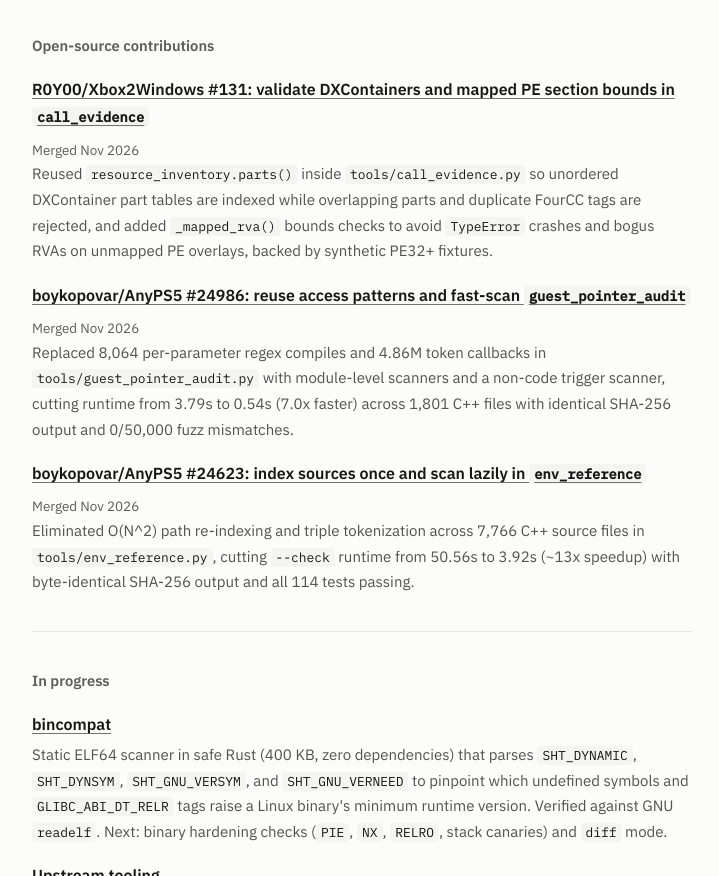
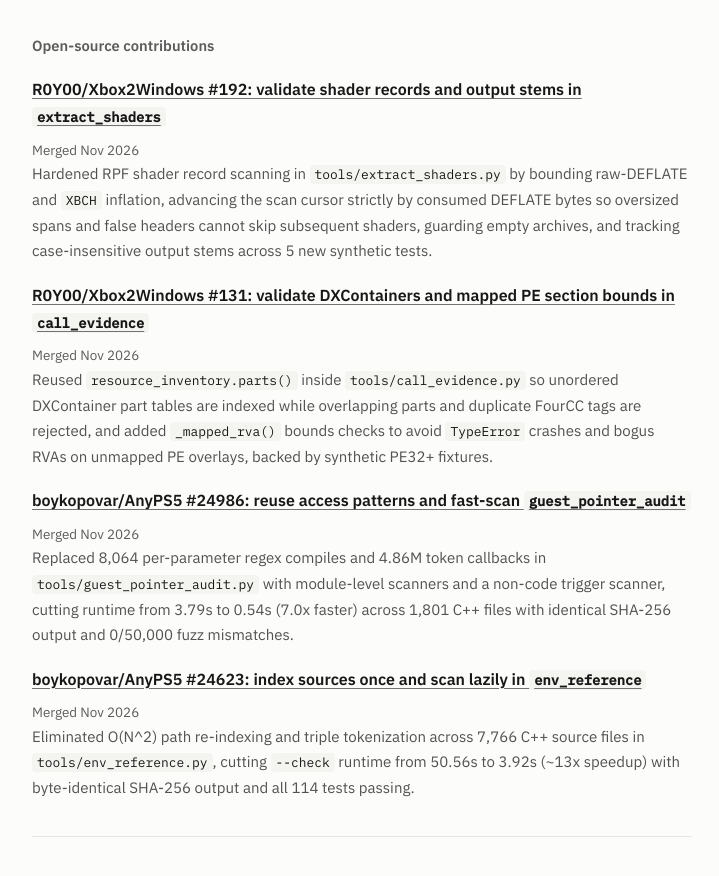
Before and after one commit to alexander-src/alexander-src.github.io, a plain HTML site: page index.html in a window 1280 px wide. Shown: the part 1368-2244 px from the top of the page, without its empty margins (278-997 px from the left). Drawn offline with Linux system fonts and the light colour scheme.

Commit message:
Sync merged Xbox2Windows PR #192 to portfolio and CV

```diff
--- a/assets/profile.js
+++ b/assets/profile.js
@@ -18,6 +18,13 @@ window.PORTFOLIO_PROFILE = {
    * Each entry requires: repo, prNumber, title, url, impact.
    */
   mergedPullRequests: [
+    {
+      repo: "R0Y00/Xbox2Windows",
+      prNumber: 192,
+      title: "Validate shader records and output stems in extract_shaders",
+      url: "https://github.com/R0Y00/Xbox2Windows/pull/192",
+      impact: "Deferred cursor advancement to validated raw-DEFLATE bytes, enforced XBCH table and size bounds, guarded empty archives, and added case-insensitive output stem disambiguation with 5 synthetic regression tests."
+    },
     {
       repo: "R0Y00/Xbox2Windows",
       prNumber: 131,
--- a/index.html
+++ b/index.html
@@ -112,6 +112,15 @@
         <ul class="item-list">
           <li>
             <div class="note-row">
+              <h3><a href="https://github.com/R0Y00/Xbox2Windows/pull/192" target="_blank" rel="noopener noreferrer">R0Y00/Xbox2Windows #192: validate shader records and output stems in <code>extract_shaders</code></a></h3>
+              <span class="note-date">Merged Nov 2026</span>
+            </div>
+            <p>
+              Hardened RPF shader record scanning in <code>tools/extract_shaders.py</code> by bounding raw-DEFLATE and <code>XBCH</code> inflation, advancing the scan cursor strictly by consumed DEFLATE bytes so oversized spans and false headers cannot skip subsequent shaders, guarding empty archives, and tracking case-insensitive output stems across 5 new synthetic tests.
+            </p>
+          </li>
+          <li>
+            <div class="note-row">
               <h3><a href="https://github.com/R0Y00/Xbox2Windows/pull/131" target="_blank" rel="noopener noreferrer">R0Y00/Xbox2Windows #131: validate DXContainers and mapped PE section bounds in <code>call_evidence</code></a></h3>
               <span class="note-date">Merged Nov 2026</span>
             </div>
```
Also changed, not shown: cv.html (+3 -2 lines).
